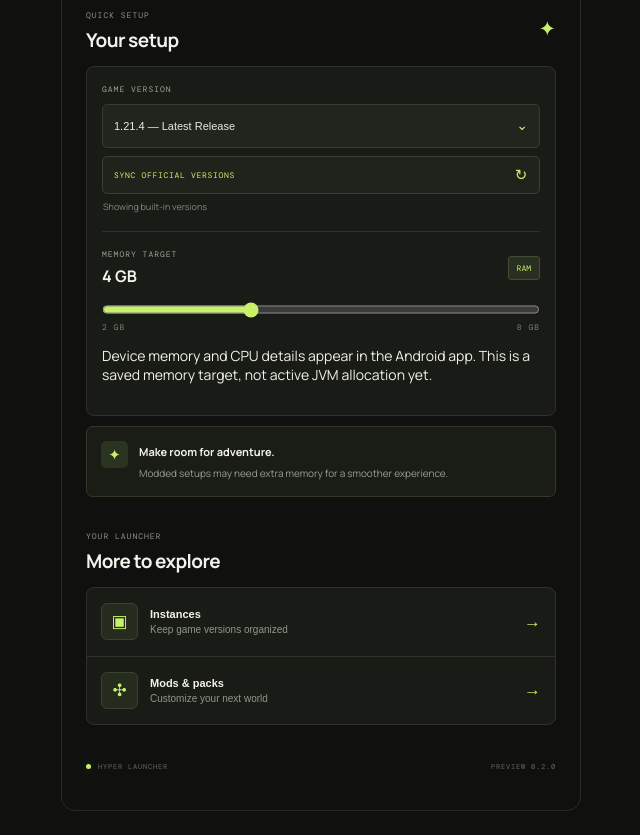
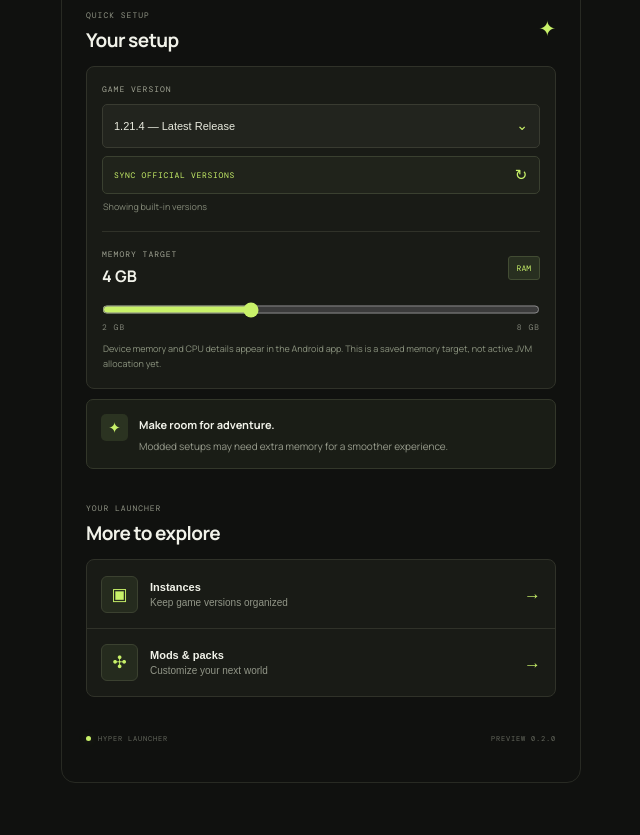
Before and after one commit to hsudais201-ops/myLauncher, a plain HTML site: page index.html in a window 1280 px wide. Shown: the part 805-1640 px from the top of the page, without its empty margins (319-959 px from the left). After the commit the page ends 1612 px from the top, so only its background shows below. Drawn offline with nearby package versions, Linux system fonts and the light colour scheme.

Commit message:
Style device architecture and memory guidance

```diff
--- a/mobile.css
+++ b/mobile.css
@@ -78,3 +78,6 @@
 .load-more-mods{width:100%;min-height:40px;margin-top:10px;border:1px solid #465239;border-radius:5px;background:#22281b;color:var(--lime);font:8px 'DM Mono',monospace;letter-spacing:.7px}
 .load-more-mods[hidden]{display:none}
 .load-more-mods:disabled{opacity:.55}
+
+
+.device-info{margin:10px 1px 0;color:#8d9580;font-size:9px;line-height:1.6;overflow-wrap:anywhere}
```
